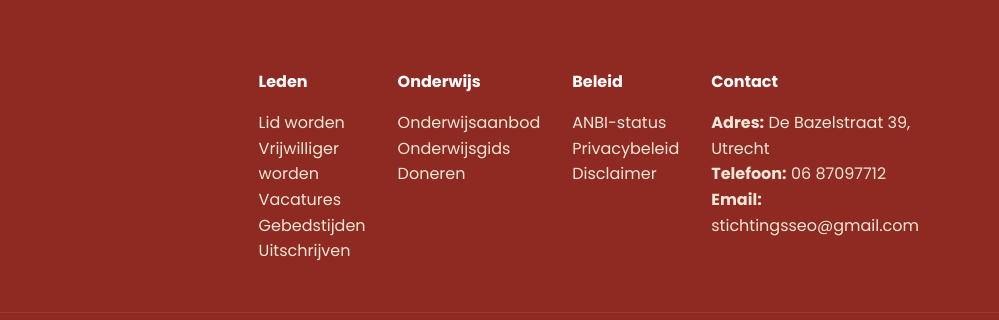
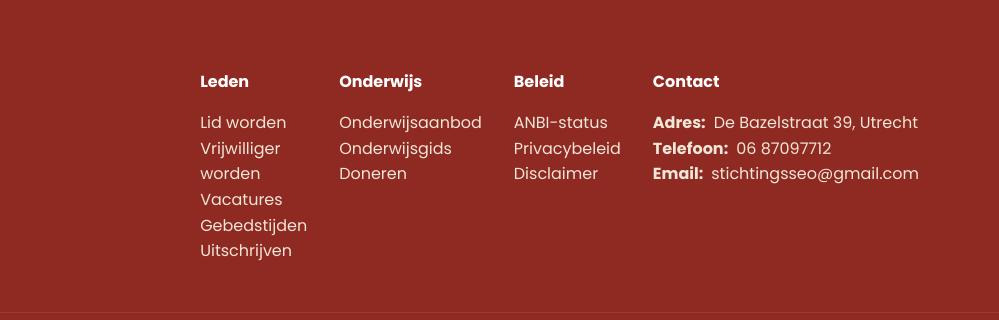
Before and after one commit to moh03elk-spec/shinqietstichtingbeta, a plain HTML site: page index.html in a window 1280 px wide. Shown: the part 3732-4052 px from the top of the page, 281-1280 px from the left. Drawn offline with Linux system fonts and the light colour scheme.

Commit message:
fix: display contact info on the same line

```diff
--- a/assets/styles.css
+++ b/assets/styles.css
@@ -362,6 +362,11 @@ ul { list-style: none; margin: 0; padding: 0; }
   color: var(--white);
   text-decoration: none;
 }
+
+.contact-list-item {
+  display: flex;
+  gap: var(--space-2);
+}
 .copyright {
   border-top: 1px solid rgba(255, 255, 255, 0.1);
   padding: var(--space-6) 0;
--- a/index.html
+++ b/index.html
@@ -262,9 +262,9 @@
         <div class="footer-contact">
           <h4>Contact</h4>
           <ul>
-            <li><strong>Adres:</strong> De Bazelstraat 39, Utrecht</li>
-            <li><strong>Telefoon:</strong> <a href="tel:+31687097712">06 87097712</a></li>
-            <li><strong>Email:</strong> <a href="mailto:stichtingsseo@gmail.com">stichtingsseo@gmail.com</a></li>
+            <li class="contact-list-item"><strong>Adres:</strong> De Bazelstraat 39, Utrecht</li>
+            <li class="contact-list-item"><strong>Telefoon:</strong> <a href="tel:+31687097712">06 87097712</a></li>
+            <li class="contact-list-item"><strong>Email:</strong> <a href="mailto:stichtingsseo@gmail.com">stichtingsseo@gmail.com</a></li>
           </ul>
         </div>
       </nav>
```
